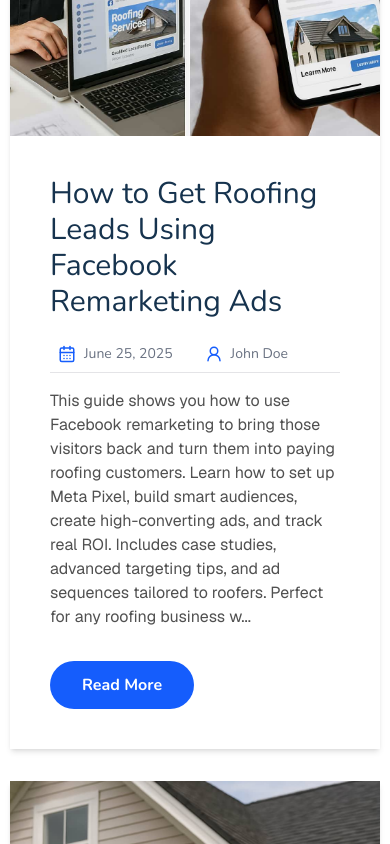
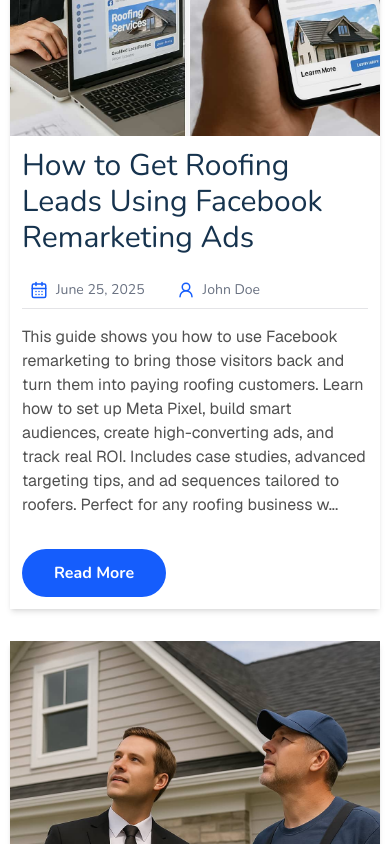
Before and after one commit to multi-ecommerce/Lead-Call-Pro, a Next.js app: page /blog in a window 390 px wide. Shown: the part 840-1684 px from the top of the page. Built offline with nearby package versions, Linux system fonts and the light colour scheme; no server answers.

Commit message:
Blog Page

```diff
--- a/src/components/BlogPosts.tsx
+++ b/src/components/BlogPosts.tsx
@@ -44,7 +44,7 @@ export default function BlogPosts() {
               alt={post.title}
               className="w-full h-[22rem] object-cover"
             />
-            <div className="p-10">
+            <div className="p-3 lg:p-10">
               <h3 className="text-[#16334e] text-3xl font-medium mb-2 hover:text-blue-600">
                 {post.title}
               </h3>
```
